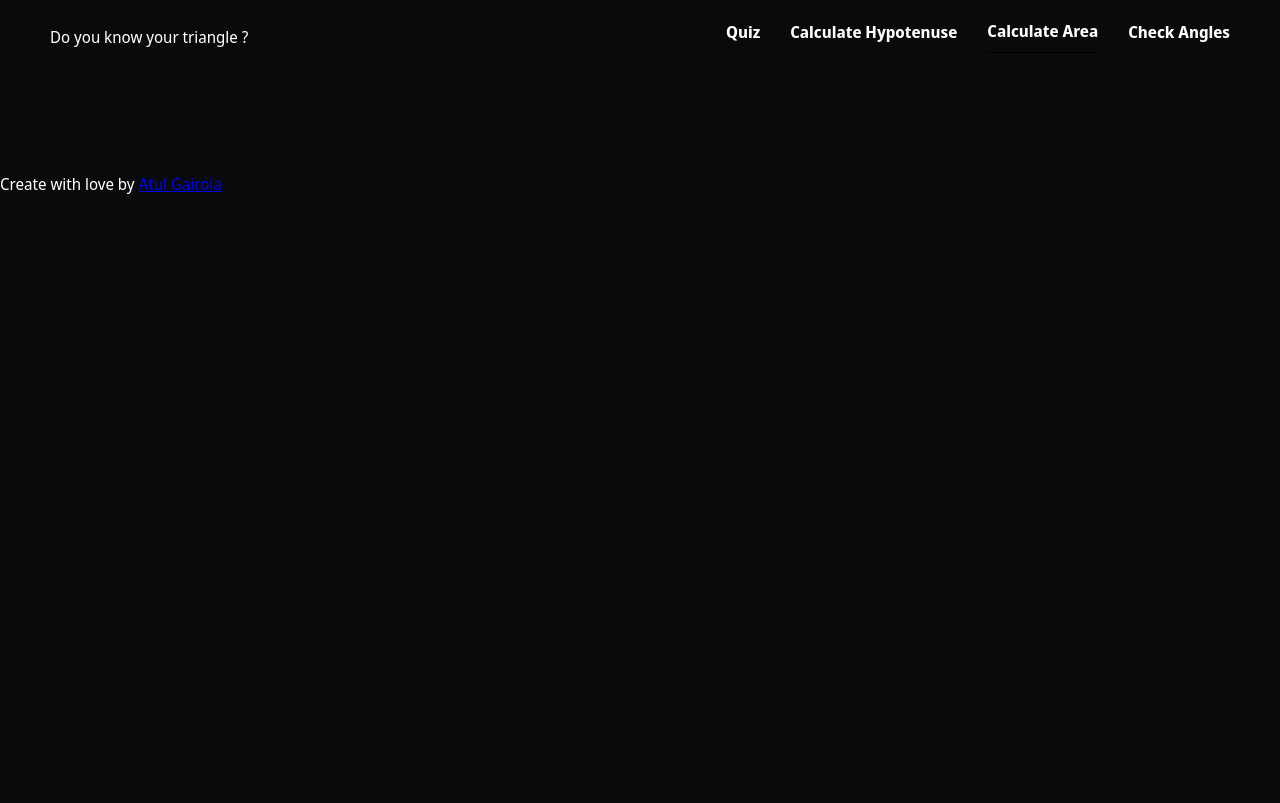
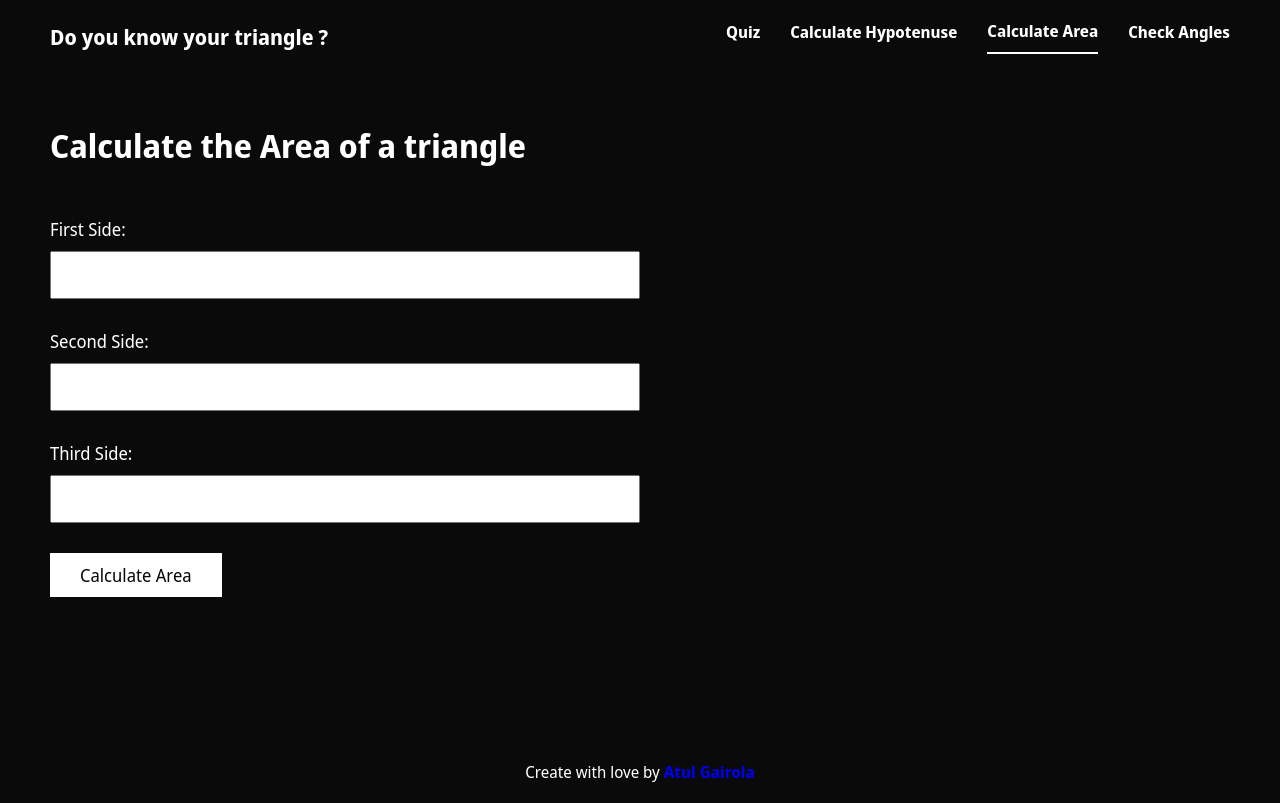
Before and after one commit to atul-gairola/do-you-know-your-triangles, a React (Create React App) app: page / in a window 1280 px wide. Both pictures are taken after a click on the item "Calculate Area". Built offline with nearby package versions, Linux system fonts and the light colour scheme.

Commit message:
style: final styling + update readme

```diff
--- a/src/App.css
+++ b/src/App.css
@@ -11,6 +11,9 @@ nav {
 .logo {
   flex-grow: 1;
   cursor: pointer;
+  font-weight: bold;
+  font-size: 1.3rem;
+  width: fit-content;
 }
 
 .linksContainer {
@@ -31,9 +34,15 @@ nav {
 }
 
 .activeLink {
-  border-bottom: 1px solid black;
+  border-bottom: 2px solid #fff;
 }
 
 main {
   padding: 50px;
+  min-height: calc(100vh - 133px);
 }
+
+footer {
+  padding: 20px 30px;
+  text-align: center;
+}
--- a/src/App.js
+++ b/src/App.js
@@ -5,6 +5,7 @@ import Home from "./components/Home";
 import Quiz from "./components/Quiz";
 import Hypotenuse from "./components/Hypotenuse";
 import CheckAngles from "./components/CheckAngles";
+import Area from "./components/Area";
 
 function App() {
   const [currentNav, setCurrentNav] = useState(0);
@@ -55,6 +56,7 @@ function App() {
         {currentNav === 0 && <Home />}
         {currentNav === 1 && <Quiz />}
         {currentNav === 2 && <Hypotenuse />}
+        {currentNav === 3 && <Area />}
         {currentNav === 4 && <CheckAngles />}
       </main>
       <footer>
--- /dev/null
+++ b/src/components/Area.jsx
@@ -0,0 +1,52 @@
+import React, { useState } from "react";
+
+function Area() {
+  const [data, setData] = useState({
+    length1: "",
+    length2: "",
+    length3: "",
+  });
+  const [result, setResult] = useState(null);
+
+  const handleInputChange = (e) => {
+    const { name, value } = e.target;
+    setData((prev) => ({
+      ...prev,
+      [name]: value,
+    }));
+  };
+
+  const calculate = (e) => {
+    e.preventDefault();
+    setResult(null);
+    const { length1, length2, length3 } = data;
+    if (length1 && length2 && length3) {
+      const s = (Number(length1) + Number(length2) + Number(length3)) / 2;
+      const area = Math.sqrt(
+        s *
+          (s - Number(length1)) *
+          (s - Number(length2)) *
+          (s - Number(length3))
+      );
+      setResult(area);
+    }
+  };
+
+  return (
+    <div className="hypotenuseContainer">
+      <h1>Calculate the Area of a triangle</h1>
+      <form>
+        <label htmlFor="length1">First Side:</label>
+        <input type="number" name="length1" onChange={handleInputChange} />
+        <label htmlFor="length2">Second Side:</label>
+        <input type="number" name="length2" onChange={handleInputChange} />
+        <label htmlFor="length3">Third Side:</label>
+        <input type="number" name="length3" onChange={handleInputChange} />
+        <button onClick={calculate}>Calculate Area</button>
+      </form>
+      {result && <p className="angleResult">Area : {result}</p>}
+    </div>
+  );
+}
+
+export default Area;
--- a/src/components/CheckAngles.jsx
+++ b/src/components/CheckAngles.jsx
@@ -34,7 +34,7 @@ function CheckAngles() {
 
   return (
     <div className="hypotenuseContainer">
-      <h1>Calculate the Hypotenuse of a triangle</h1>
+      <h1>Check if these angles can make a triangle</h1>
       <form>
         <label htmlFor="angle1">First Angle:</label>
         <input type="number" name="angle1" onChange={handleInputChange} />
--- a/src/index.css
+++ b/src/index.css
@@ -14,3 +14,7 @@
 button {
   cursor: pointer;
 }
+a {
+  text-decoration: inherit;
+  font-weight: bold;
+}
```
Also changed, not shown: 1 other file (tests, documents, lock files or other folders).
